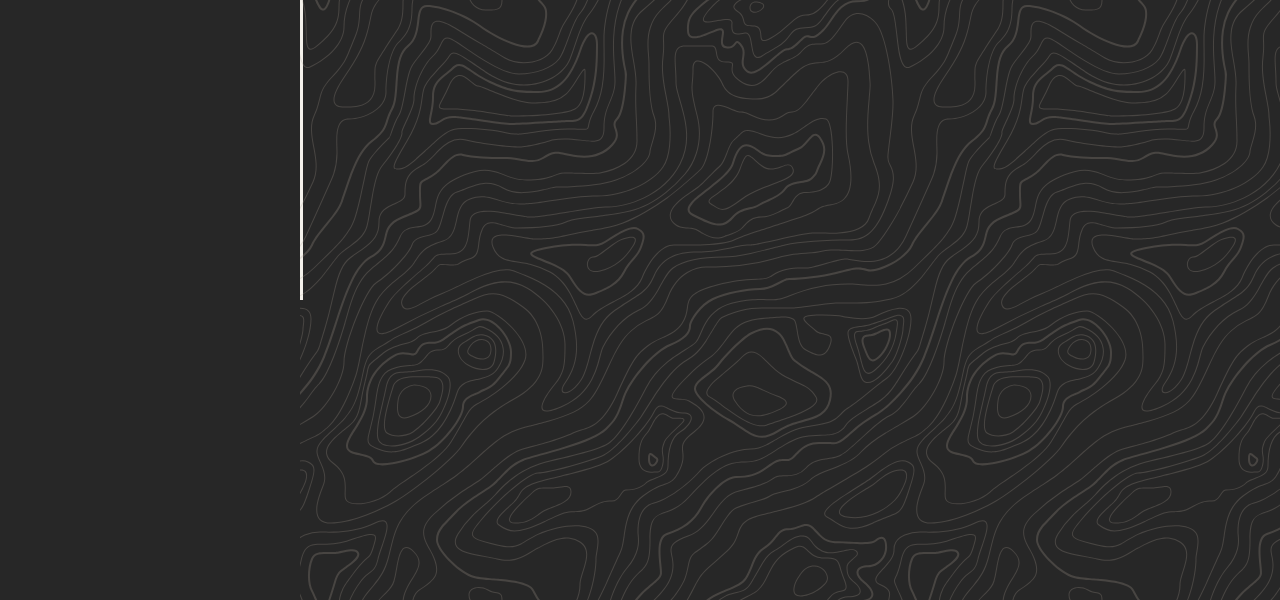
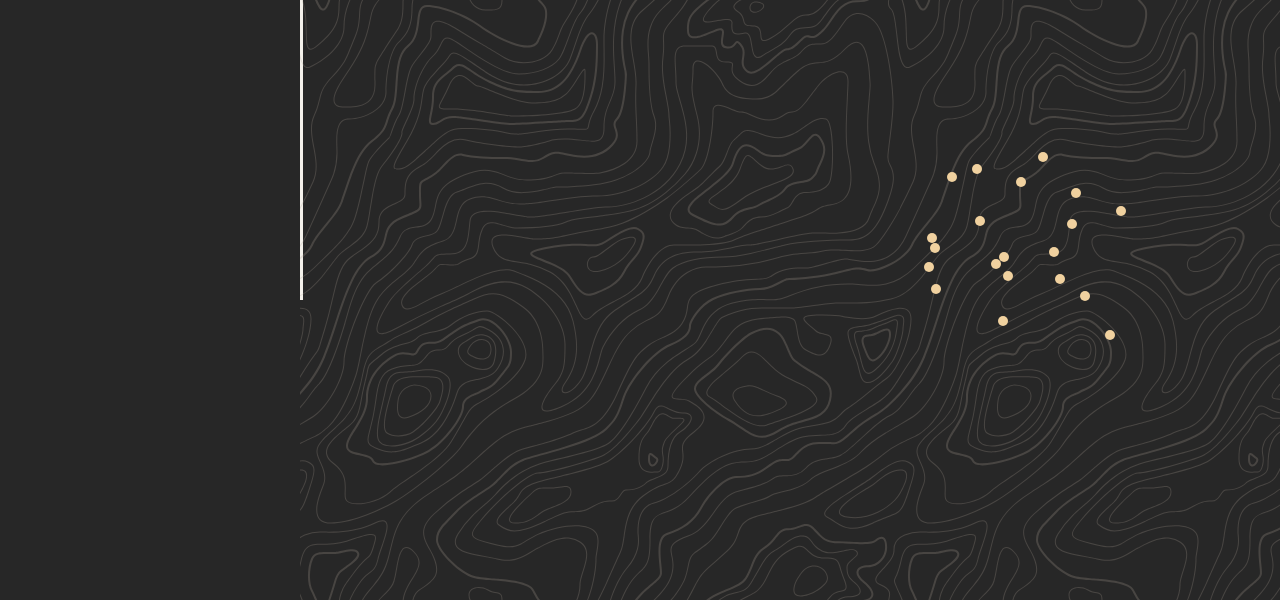
Before and after one commit to ggg-codes/portfolio, a plain HTML site: page index.html in a window 1280 px wide. Shown: the part 500-1100 px from the top of the page. Drawn offline with nearby package versions, Linux system fonts and the light colour scheme; a web font is replaced by a local one.

Commit message:
different approach

```diff
--- a/script.js
+++ b/script.js
@@ -52,27 +52,29 @@ node.addEventListener('mouseover', () => {
   gsap.from(path, {duration:1.5, drawSVG: 0 });
 }, {once: true})
 
-function copy(element, quantity) {
-		if (typeof(element) === "string") {
-			element = document.querySelector(element);
-		}
-		var parent = element.parentNode,
-				type = element.nodeName,
-				a = [],
-				child;
-		while (--quantity > -1) {
-			child = document.createElement(type);
-			parent.insertBefore(child, element);
-			a.push(child);
-			child.outerHTML = element.outerHTML;
-      const x = Math.random() * window.innerWidth;
-      const y = Math.random() * (window.innerHeight / 2);
+const dotContainer = document.querySelector('.particules-container');
 
-		}
-		return a;
+const createDot = (amount) => {
+  const dot = document.createElement('div');
+  dot.classList.add('particule');
+
+  const containerRect = dotContainer.getBoundingClientRect();
+
+  const x = Math.random() * containerRect.width;
+  const y = Math.random() * containerRect.height;
+  console.log(x, y)
+
+  dot.style.left = `${x}px`;
+  dot.style.top = `${y}px`;
+
+  dotContainer.appendChild(dot);
 }
 
-copy('.particule', 10)
+for (let i = 0; i < 20; i++) {
+    createDot();
+};
+
+// copy('.particule', 10)
 
 
 // const svg = document.querySelector('.particule-svg')
@@ -95,31 +97,31 @@ copy('.particule', 10)
 //   })
 // })
 
-// const wiggle = CustomWiggle.create("wiggle", {
-//     wiggles:2,
-//     type:"uniform"
-// })
+const wiggle = CustomWiggle.create("wiggle", {
+    wiggles:2,
+    type:"uniform"
+})
 
 // const svgdata = CustomEase.getSVGData("wiggle", {width: 1000, height: 200, path: "#ease"})
 
 // console.log(CustomEase.getSVGData("wiggle"))
 
-// gsap.to(paths, {
-//     duration: 3,
-//     keyframes: {
-//       "25%": { y: -10,},
-//       "50%": { x: -10},
-//       "75%": { y: 10},
-//       "100%": {x: 10}
-//     },
-//     // y: -10,
-//     // x: -5,
-//     repeat: -1,
-//     yoyo: true,
-//     // ease: "none",
-//     ease: "wiggle",
-//     stagger: {
-//       each: 0.1,
-//       from: "center"
-//     }
-//   })
+gsap.to('.particule', {
+    duration: 5,
+    keyframes: {
+      "25%": { y: -20,},
+      "50%": { x: -20},
+      "75%": { y: 20},
+      "100%": {x: 20}
+    },
+    // y: -10,
+    // x: -5,
+    repeat: -1,
+    yoyo: true,
+    // ease: "none",
+    ease: "wiggle",
+    stagger: {
+      each: 0.1,
+      // from: "center"
+    }
+  })
--- a/style.css
+++ b/style.css
@@ -75,6 +75,17 @@ h1, h2, p {
     position: absolute;
     right: 5em;
     top: 20em;
+    width: 200px;
+    height: 200px;
+}
+
+.particule {
+    position: absolute;
+    border-radius: 50%;
+    width: 10px;
+    height: 10px;
+    background-color: var(--accent-color);
+    display: inline-block;
 }
 
 .sec {
```
Also changed, not shown: index.html (+0 -1 lines).
